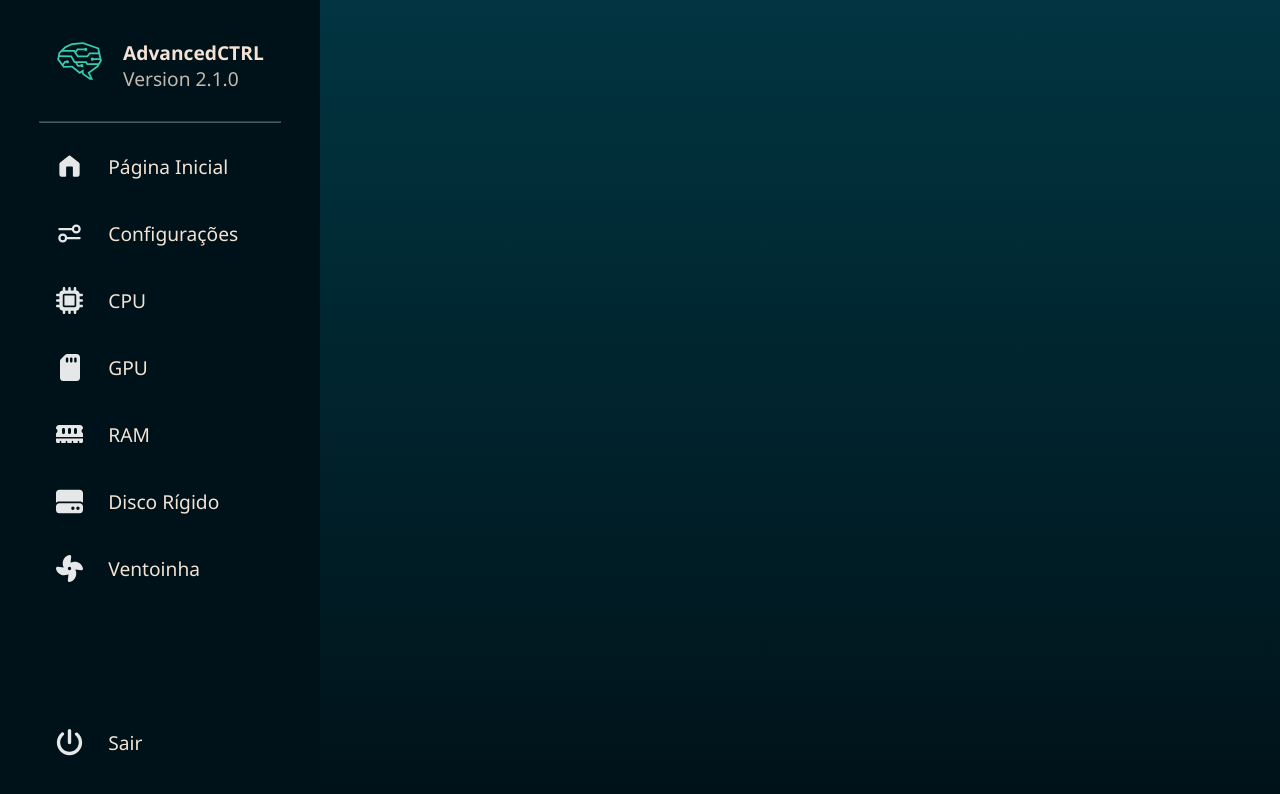
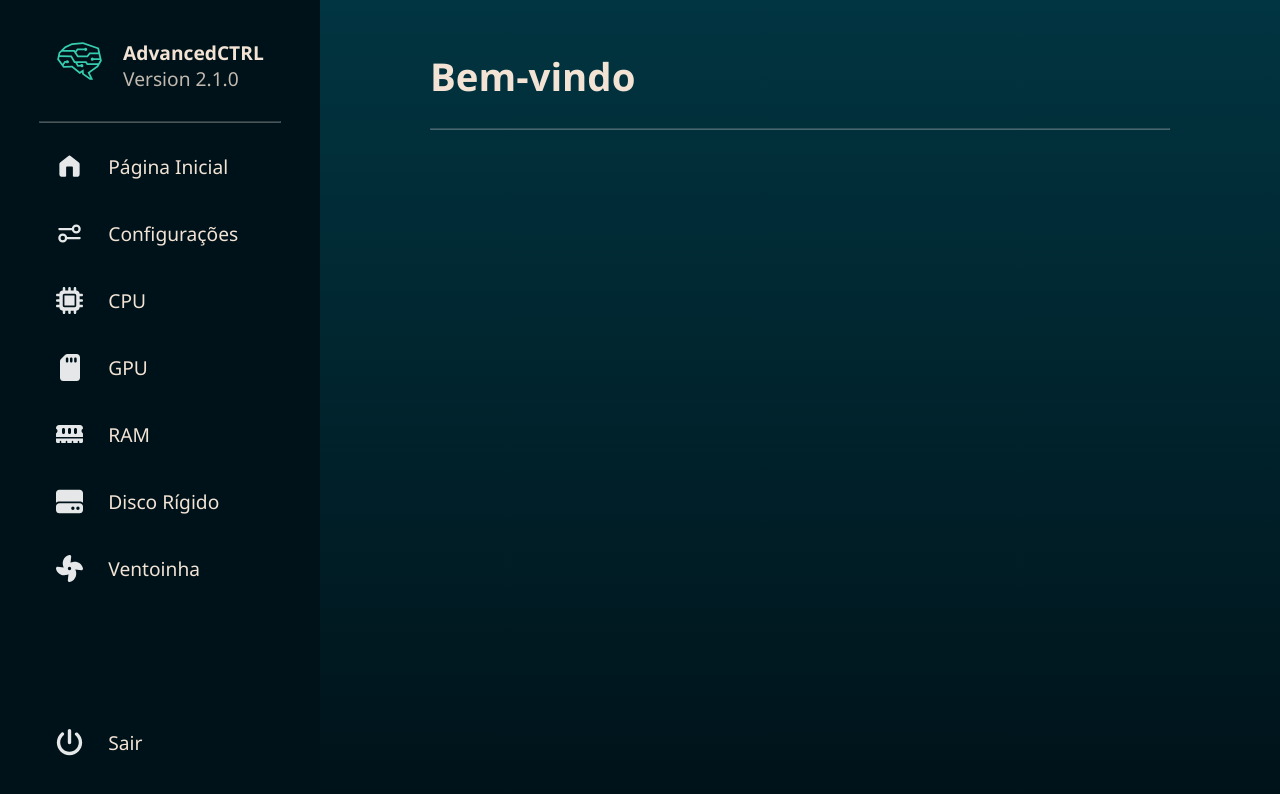
Before and after one commit to danielbirenbaum/AdvancedCTRL, a React (Vite) app: page / in a window 1280 px wide. Shown: the top 794 px of the page. Built offline with nearby package versions, Linux system fonts and the light colour scheme; a web font is replaced by a local one.

Commit message:
Mostrando main page na aplicacao e alinhando titulo

```diff
--- a/src/App.css
+++ b/src/App.css
@@ -30,6 +30,10 @@ button {
     color: var(--text);
     font-family: var(--font);
     font-size: var(--font-size);
+}
+
+h1 {
+    margin-left: 40px;
 }
 
 
--- a/src/App.tsx
+++ b/src/App.tsx
@@ -1,11 +1,15 @@
 import "./App.css";
 import NavBar from "./components/NavBar";
+import MainPage from "./components/MainPage";
 
 function App() {
-  return <>
-    <div id="move-bar"></div>
-    <NavBar></NavBar>
-  </>
+  return (
+    <>
+      <div id="move-bar"></div>
+      <NavBar></NavBar>
+      <MainPage name="Bem-vindo"></MainPage>
+    </>
+  );
 }
 
 export default App;
--- a/src/components/MainPage.tsx
+++ b/src/components/MainPage.tsx
@@ -1,22 +1,20 @@
 // generalização das páginas principais (tais como a página da CPU , GPU etc)
 interface MainPageProps {
-    name : string ,
-    mainPageContent : Function ,
-
+  name: string;
 }
 
-function MainPage (props : MainPageProps){
-    return <div id ="mainpage">
-        <div id="mainpage-title">
-            {//Espanha por favor não me mata eu não queria fazer isso mas js é muito broxa
-            }
-            <h1>{props.name}</h1>
-        </div>
+function MainPage(props: MainPageProps) {
+  return (
+    <div id="mainpage">
+      <div id="mainpage-title">
+        <h1>{props.name}</h1>
+      </div>
 
-        <hr className="separator"/>
+      <hr className="separator" />
 
-        <div id="mainpage-content">
-            {props.mainPageContent()}
-        </div>
+      <div id="mainpage-content"></div>
     </div>
+  );
 }
+
+export default MainPage;
```
